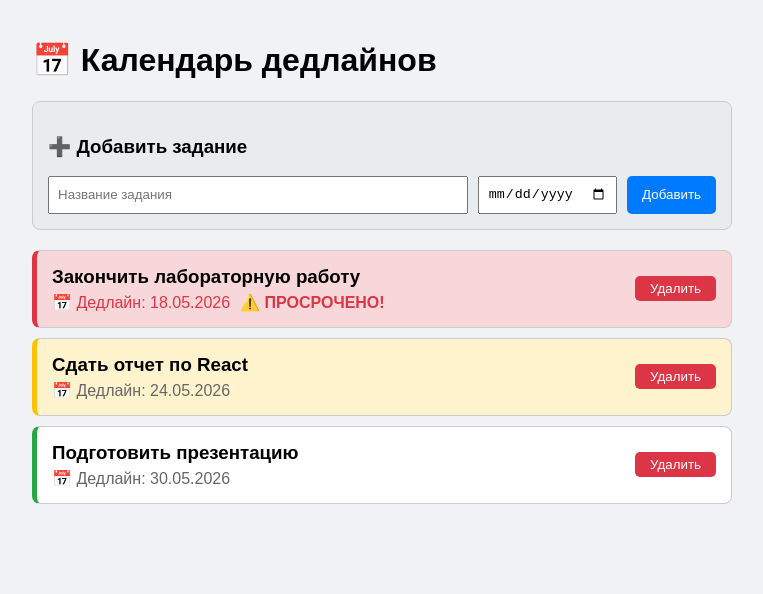
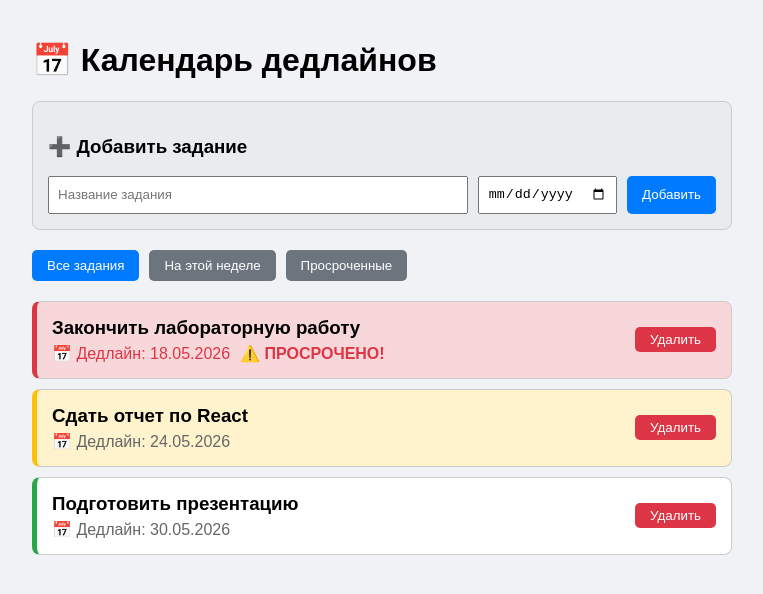
Before and after one commit to Sega994/deadline, a React (Create React App) app in the folder deadline-calendar/: page / in a window 1280 px wide. Shown: the top 594 px of the page, without its empty margins (258-1021 px from the left). Built offline with nearby package versions, Linux system fonts and the light colour scheme.

Commit message:
Добавил фильтры

```diff
--- a/deadline-calendar/src/App.js
+++ b/deadline-calendar/src/App.js
@@ -119,6 +119,12 @@ function App() {
           </button>
         </div>
       </div>
+{/* Фильтры */}
+      <div style={{ marginBottom: '20px', display: 'flex', gap: '10px' }}>
+        <button onClick={() => setFilter('all')} style={{ padding: '8px 15px', backgroundColor: filter === 'all' ? '#007bff' : '#6c757d', color: 'white', border: 'none', borderRadius: '5px', cursor: 'pointer' }}>Все задания</button>
+        <button onClick={() => setFilter('week')} style={{ padding: '8px 15px', backgroundColor: filter === 'week' ? '#007bff' : '#6c757d', color: 'white', border: 'none', borderRadius: '5px', cursor: 'pointer' }}>На этой неделе</button>
+        <button onClick={() => setFilter('overdue')} style={{ padding: '8px 15px', backgroundColor: filter === 'overdue' ? '#dc3545' : '#6c757d', color: 'white', border: 'none', borderRadius: '5px', cursor: 'pointer' }}>Просроченные</button>
+      </div>
 
       {/* Список заданий */}
       {filteredTasks.length === 0 ? (
```
